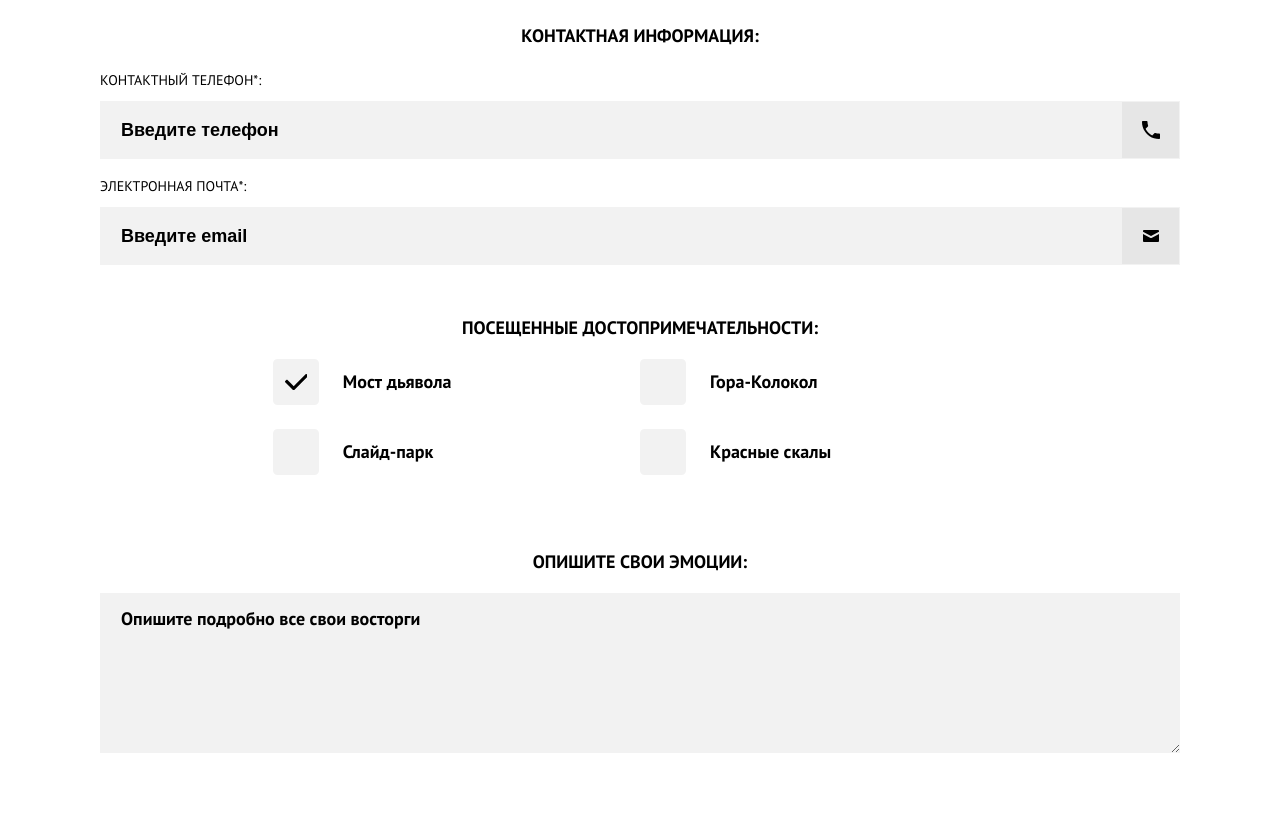
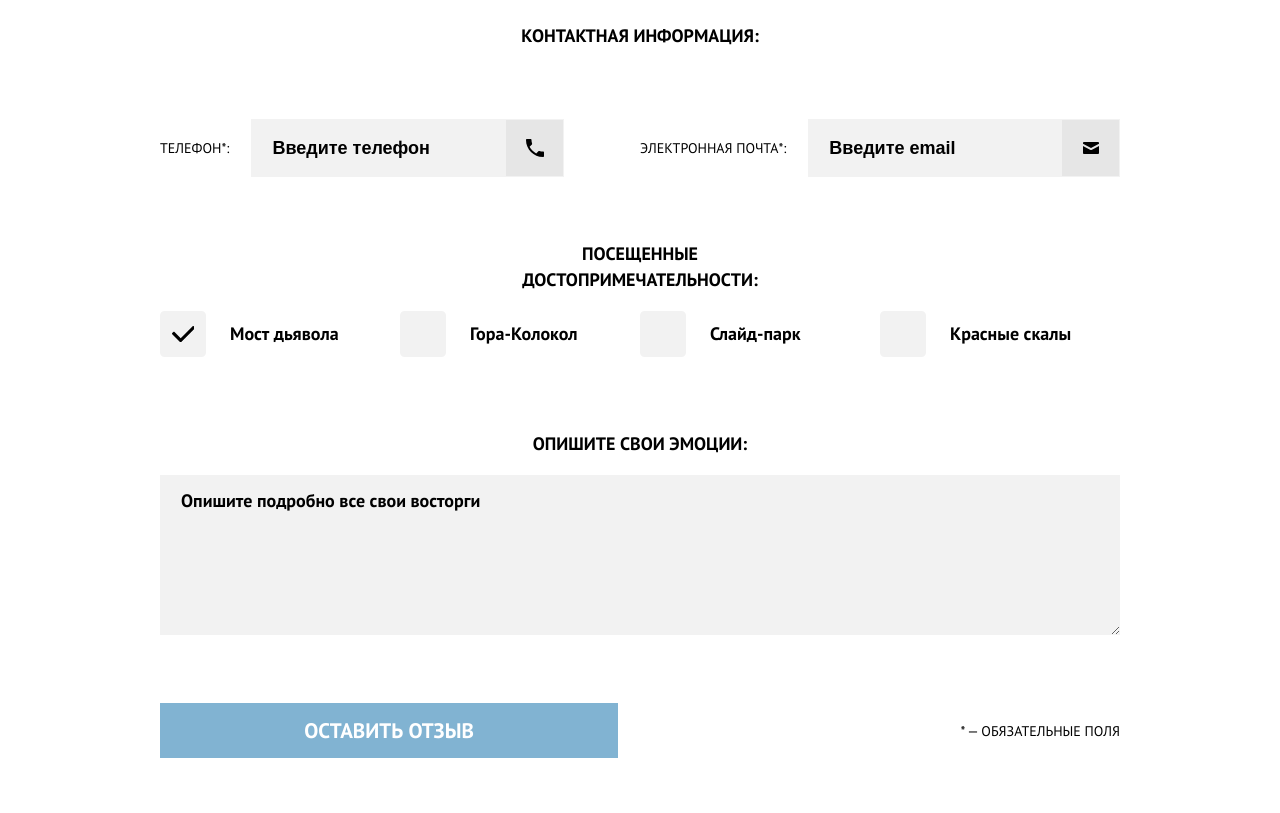
Before and after one commit to tatianaepifanova/html-school, a website: page form.html in a window 1280 px wide. Shown: the part 887-1700 px from the top of the page. Drawn offline with Linux system fonts and the light colour scheme.

Commit message:
form 1200px

```diff
--- a/form.html
+++ b/form.html
@@ -253,7 +253,12 @@
             <ul class="contacts-list">
               <li class="contacts-list-item">
                 <label class="form-group-vertical">
-                  <span class="form-label-text"> Контактный телефон*: </span>
+                  <span class="form-label-text form-label-text-full">
+                    Контактный телефон*:
+                  </span>
+                  <span class="form-label-text form-label-text-short">
+                    Tелефон*:
+                  </span>
                   <div class="form-input-wrapper">
                     <input
                       class="form-input form-input-iconed"
@@ -356,47 +361,47 @@
             <legend class="form-legend">
               Посещенные достопримечательности:
             </legend>
-            <ul class="visited-list">
-              <li class="visited-list-item">
+            <ul class="sights-list">
+              <li class="sights-list-item">
                 <label class="form-checkbox">
                   <input
                     class="form-checkbox-input checkbox-input"
                     type="checkbox"
-                    name="isbridgevisited"
+                    name="isbridgesights"
                     checked
                   />
                   <span class="checkbox"></span>
                   <span class="form-checkbox-text">Мост дьявола</span>
                 </label>
               </li>
-              <li class="visited-list-item">
+              <li class="sights-list-item">
                 <label class="form-checkbox">
                   <input
                     class="checkbox-input"
                     type="checkbox"
-                    name="ismountainvisited"
+                    name="ismountainsights"
                   />
                   <span class="checkbox"></span>
                   <span class="form-checkbox-text">Гора-Колокол</span>
                 </label>
               </li>
-              <li class="visited-list-item">
+              <li class="sights-list-item">
                 <label class="form-checkbox">
                   <input
                     class="checkbox-input"
                     type="checkbox"
-                    name="isparkvisited"
+                    name="isparksights"
                   />
                   <span class="checkbox"></span>
                   <span class="form-checkbox-text">Слайд-парк</span>
                 </label>
               </li>
-              <li class="visited-list-item">
+              <li class="sights-list-item">
                 <label class="form-checkbox">
                   <input
                     class="checkbox-input"
                     type="checkbox"
-                    name="isredrockvisited"
+                    name="isredrocksights"
                   />
                   <span class="checkbox"></span>
                   <span class="form-checkbox-text">Красные скалы</span>
--- a/styles/blocks/form.css
+++ /dev/null
@@ -1,233 +0,0 @@
-.form {
-  position: relative;
-  padding: 18px 0 0;
-  width: 100%;
-}
-
-.form-fieldset {
-  position: relative;
-
-  /* сбрасываем нативные стили */
-  margin-inline-start: 0px;
-  margin-inline-end: 0;
-  padding-block-start: 0;
-  padding-inline-start: 0;
-  padding-inline-end: 0;
-  padding-block-end: 0;
-  min-inline-size: unset;
-  width: 100%;
-  border: 0;
-  margin: 0;
-
-  /* задаем свои */
-  padding: 0 18px;
-  margin-bottom: 30px;
-}
-
-.form-legend {
-  font-weight: bold;
-  font-size: 18px;
-  line-height: 26px;
-  padding: 20px 0 0;
-  margin-bottom: 18px;
-}
-
-.form-legend::before {
-  content: "";
-  position: absolute;
-  top: 0;
-  left: 50%;
-  height: 1px;
-  width: 100%;
-  transform: translateX(-50%);
-  background-color: #d6d6d6;
-  mix-blend-mode: normal;
-  z-index: 1;
-}
-
-.name-list-item:not(:last-child) {
-  margin: 0 0 20px;
-}
-
-.contacts-list-item:not(:last-child) {
-  margin: 0 0 14px;
-}
-
-.feedback-list-item:not(:last-child) {
-  margin: 0 0 11px;
-}
-
-.visited-list-item:not(:last-child) {
-  margin: 0 0 24px;
-}
-
-.form-group-horizontal,
-.form-radio,
-.form-checkbox {
-  display: flex;
-  align-items: center;
-}
-
-.form-group-vertical {
-  display: flex;
-  flex-direction: column;
-  align-items: flex-start;
-  gap: 8px;
-}
-
-.form-label-text {
-  font-size: 14px;
-  line-height: 26px;
-  margin-right: 14px;
-  /* flex-shrink: 0; */
-}
-
-.form-input {
-  width: 100%;
-  height: 58px;
-  background-color: #f2f2f2;
-  font-weight: bold;
-  font-size: 18px;
-  line-height: 26px;
-  border: none;
-  padding: 18px 21px;
-}
-
-.form-input.form-input-iconed {
-  padding-right: calc(22px + 58px);
-}
-
-.form-input-wrapper {
-  position: relative;
-  width: 100%;
-}
-
-.form-input-icon-wrapper {
-  display: flex;
-  justify-content: center;
-  align-items: center;
-  height: 56px;
-  width: 57px;
-  position: absolute;
-  top: 1px;
-  right: 1px;
-  background-color: #e6e6e6;
-}
-.form-input-icon {
-  fill: #010101;
-}
-
-.form-radio-text,
-.form-checkbox-text {
-  font-weight: bold;
-  font-size: 18px;
-  line-height: 26px;
-  text-transform: none;
-}
-
-.form-radio-input {
-  position: absolute;
-  appearance: none;
-  -webkit-appearance: none;
-  -moz-appearance: none;
-}
-
-.form-textarea {
-  width: 100%;
-  min-height: 160px;
-  padding: 13px 21px 29px;
-  resize: vertical;
-  background-color: #f2f2f2;
-  font-size: 18px;
-  line-height: 26px;
-  font-weight: bold;
-  color: #000000;
-  font-family: inherit;
-  border: none;
-}
-
-.form-submit {
-  display: flex;
-  padding: 31px 18px 48px;
-}
-.form-submit-button {
-  width: 100%;
-}
-.form-submit-comment {
-  display: none;
-}
-
-textarea::placeholder,
-input[type="tel"]::placeholder,
-input[type="email"]::placeholder,
-input[type="text"]::placeholder {
-  font-weight: bold;
-  font-size: 18px;
-  line-height: 26px;
-  color: #000000;
-}
-
-@media (min-width: 768px) {
-  .visited-list {
-    display: flex;
-    flex-wrap: wrap;
-  }
-  .visited-list-item {
-    width: 34%;
-  }
-  .visited-list-item:nth-child(odd) {
-    margin-left: auto;
-  }
-  .visited-list-item:nth-child(even) {
-    margin-right: auto;
-  }
-
-  .form-submit {
-    display: flex;
-    width: 100%;
-    align-items: center;
-    padding: 38px 60px 48px;
-  }
-  .form-submit-comment {
-    display: block;
-    margin-left: auto;
-    font-size: 14px;
-  }
-  .form-submit-button {
-    width: 50%;
-  }
-
-  .form {
-    display: flex;
-    flex-wrap: wrap;
-  }
-
-  .form-fieldset {
-    padding: 0 60px;
-    flex-grow: 1;
-  }
-
-  .form-legend::before {
-    content: none;
-  }
-
-  .feedback {
-    width: 50%;
-    order: -2;
-  }
-  .feedback > .form-legend {
-    margin-bottom: 60px;
-  }
-
-  .name {
-    width: 50%;
-    order: -1;
-  }
-  .name > .form-legend {
-    margin-bottom: 54px;
-  }
-
-  .feedback-list-item:not(:last-child) {
-    margin: 0 0 30px;
-  }
-}
--- /dev/null
+++ b/styles/blocks/form/contacts.css
@@ -0,0 +1,34 @@
+.contacts-list-item:not(:last-child) {
+  margin: 0 0 14px;
+}
+
+@media (min-width: 1200px) {
+  .contacts-list {
+    display: flex;
+  }
+
+  .contacts-list-item {
+    width: 50%;
+  }
+
+  .contacts-list-item:not(:last-child) {
+    padding-right: 76px;
+  }
+
+  .form-group-vertical {
+    flex-direction: row;
+    align-items: center;
+  }
+
+  .form-label-text-short {
+    display: block;
+  }
+
+  .form-label-text-full {
+    display: none;
+  }
+
+  .contacts > .form-legend {
+    margin-bottom: 70px;
+  }
+}
--- /dev/null
+++ b/styles/blocks/form/form.css
@@ -0,0 +1,169 @@
+.form {
+  position: relative;
+  padding: 18px 0 0;
+  width: 100%;
+}
+
+.form-fieldset {
+  position: relative;
+
+  /* сбрасываем нативные стили */
+  margin-inline-start: 0px;
+  margin-inline-end: 0;
+  padding-block-start: 0;
+  padding-inline-start: 0;
+  padding-inline-end: 0;
+  padding-block-end: 0;
+  min-inline-size: unset;
+  width: 100%;
+  border: 0;
+  margin: 0;
+
+  /* задаем свои */
+  padding: 0 18px;
+  margin-bottom: 30px;
+}
+
+.form-legend {
+  font-weight: bold;
+  font-size: 18px;
+  line-height: 26px;
+  padding: 20px 0 0;
+  margin-bottom: 18px;
+  max-width: 308px;
+}
+
+.form-legend::before {
+  content: "";
+  position: absolute;
+  top: 0;
+  left: 50%;
+  height: 1px;
+  width: 100%;
+  transform: translateX(-50%);
+  background-color: #d6d6d6;
+  mix-blend-mode: normal;
+  z-index: 1;
+}
+
+.form-group-horizontal,
+.form-radio,
+.form-checkbox {
+  display: flex;
+  align-items: center;
+}
+
+.form-group-vertical {
+  display: flex;
+  flex-direction: column;
+  align-items: flex-start;
+  gap: 8px;
+}
+
+.form-label-text {
+  font-size: 14px;
+  line-height: 26px;
+  margin-right: 14px;
+  white-space: nowrap;
+  /* flex-shrink: 0; */
+}
+
+.form-input {
+  width: 100%;
+  height: 58px;
+  background-color: #f2f2f2;
+  font-weight: bold;
+  font-size: 18px;
+  line-height: 26px;
+  border: none;
+  padding: 18px 21px;
+}
+
+.form-input.form-input-iconed {
+  padding-right: calc(22px + 58px);
+}
+
+.form-input-wrapper {
+  position: relative;
+  width: 100%;
+}
+
+.form-input-icon-wrapper {
+  display: flex;
+  justify-content: center;
+  align-items: center;
+  height: 56px;
+  width: 57px;
+  position: absolute;
+  top: 1px;
+  right: 1px;
+  background-color: #e6e6e6;
+}
+.form-input-icon {
+  fill: #010101;
+}
+
+.form-radio-text,
+.form-checkbox-text {
+  font-weight: bold;
+  font-size: 18px;
+  line-height: 26px;
+  text-transform: none;
+}
+
+.form-radio-input {
+  position: absolute;
+  appearance: none;
+  -webkit-appearance: none;
+  -moz-appearance: none;
+}
+
+.form-textarea {
+  width: 100%;
+  min-height: 160px;
+  padding: 13px 21px 29px;
+  resize: vertical;
+  background-color: #f2f2f2;
+  font-size: 18px;
+  line-height: 26px;
+  font-weight: bold;
+  color: #000000;
+  font-family: inherit;
+  border: none;
+}
+
+textarea::placeholder,
+input[type="tel"]::placeholder,
+input[type="email"]::placeholder,
+input[type="text"]::placeholder {
+  font-weight: bold;
+  font-size: 18px;
+  line-height: 26px;
+  color: #000000;
+}
+
+.form-label-text-short {
+  display: none;
+}
+
+@media (min-width: 768px) {
+  .form {
+    display: flex;
+    flex-wrap: wrap;
+  }
+
+  .form-fieldset {
+    padding: 0 60px;
+    flex-grow: 1;
+  }
+
+  .form-legend::before {
+    content: none;
+  }
+}
+
+@media (min-width: 1200px) {
+  .form-fieldset {
+    padding: 0 120px;
+  }
+}
--- /dev/null
+++ b/styles/blocks/form/name.css
@@ -0,0 +1,14 @@
+.name-list-item:not(:last-child) {
+  margin: 0 0 20px;
+}
+
+@media (min-width: 768px) {
+  .name {
+    width: 50%;
+    order: -1;
+  }
+  .name > .form-legend {
+    margin-bottom: 54px;
+    text-align: left;
+  }
+}
--- /dev/null
+++ b/styles/blocks/form/sights.css
@@ -0,0 +1,29 @@
+.sights-list-item:not(:last-child) {
+  margin: 0 0 24px;
+}
+
+@media (min-width: 768px) {
+  .sights-list {
+    display: flex;
+    flex-wrap: wrap;
+  }
+  .sights-list-item {
+    width: 34%;
+  }
+  .sights-list-item:nth-child(odd) {
+    margin-left: auto;
+  }
+  .sights-list-item:nth-child(even) {
+    margin-right: auto;
+  }
+}
+
+@media (min-width: 1200px) {
+  .sights-list {
+    display: flex;
+    flex-wrap: wrap;
+  }
+  .sights-list-item {
+    width: 25%;
+  }
+}
--- /dev/null
+++ b/styles/blocks/form/submit.css
@@ -0,0 +1,34 @@
+.form-submit {
+  display: flex;
+  padding: 31px 18px 48px;
+}
+.form-submit-button {
+  width: 100%;
+}
+.form-submit-comment {
+  display: none;
+}
+
+@media (min-width: 768px) {
+  .form-submit {
+    display: flex;
+    width: 100%;
+    align-items: center;
+    padding: 31px 60px 48px;
+  }
+
+  .form-submit-comment {
+    display: block;
+    margin-left: auto;
+    font-size: 14px;
+  }
+
+  .form-submit-button {
+    width: 50%;
+  }
+}
+@media (min-width: 1200px) {
+  .form-submit {
+    padding: 31px 120px 48px;
+  }
+}
--- a/styles/blocks/menu.css
+++ b/styles/blocks/menu.css
@@ -148,4 +148,7 @@
   .menu-link:hover:not(:active) {
     color: #81b3d2;
   }
+  .menu-link-text {
+    max-width: 200px;
+  }
 }
```
Also changed, not shown: index.html (+3 -9 lines), style.css (+7 -1 lines), styles/blocks/form/feedback.css (added, +26 -0 lines), styles/blocks/reason.css (+2 -10 lines).
